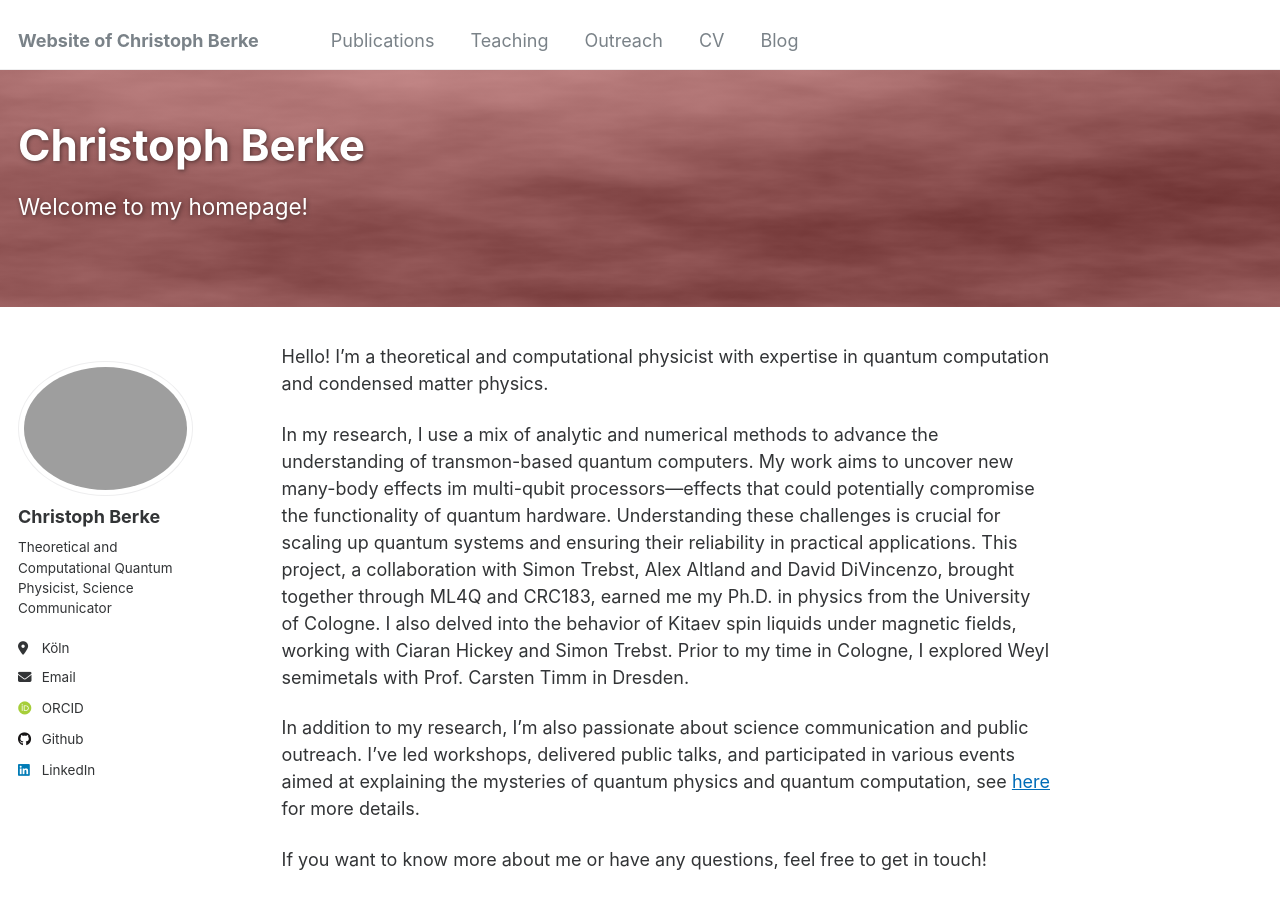
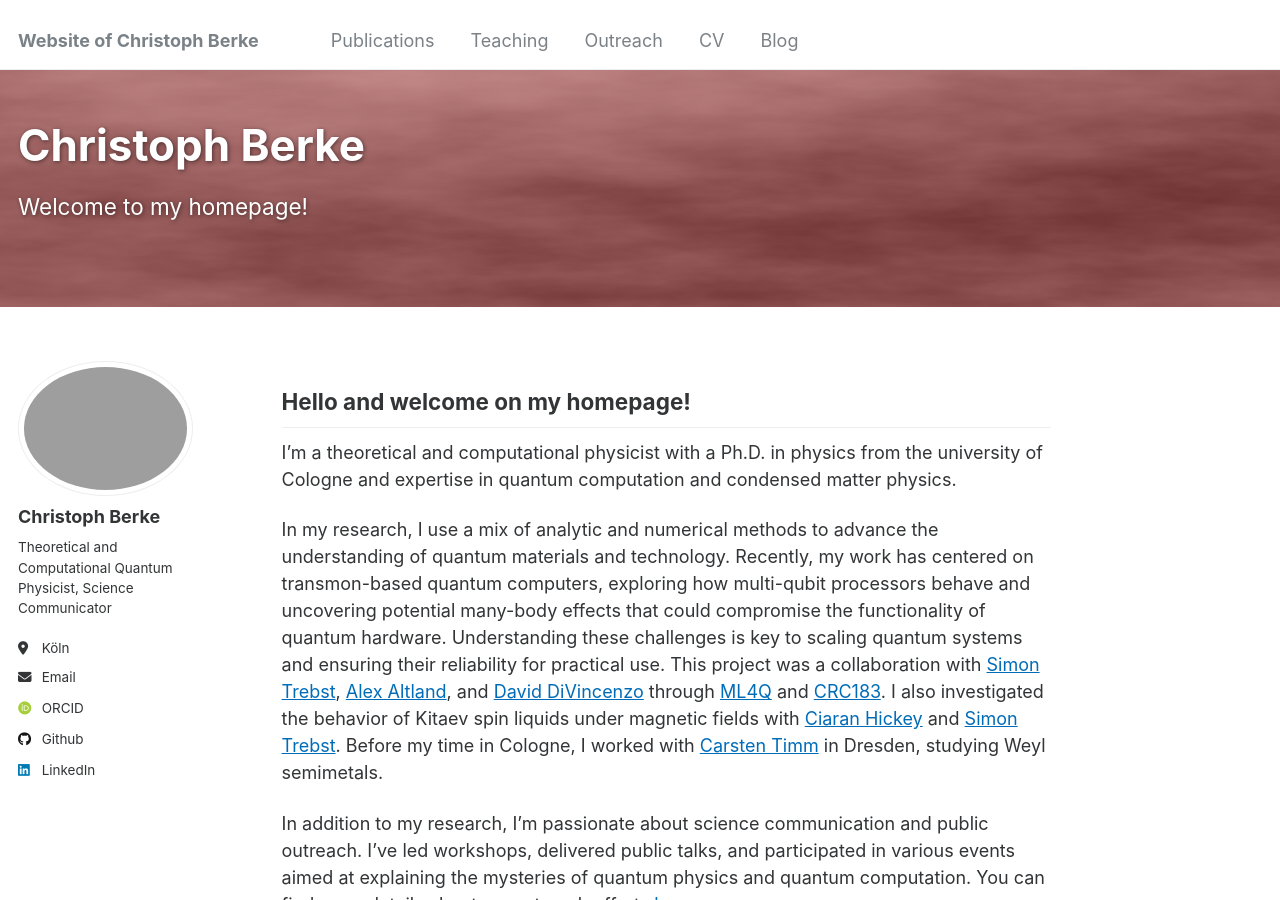
Before and after one commit to christophberke/christophberke.github.io, a Jekyll site: the page built from _pages/about.md, in a window 1280 px wide and 900 px high. Built offline with Jekyll 4.4.1, drawn with Linux system fonts in a browser that asks for light colours; some web fonts are replaced; some of the changed text lies outside the part shown.

Commit message:
Added links to collab. pages and slides.

```diff
--- a/_pages/about.md
+++ b/_pages/about.md
@@ -11,12 +11,13 @@ header:
   overlay_filter: rgba(140, 21, 21, 0.5)
 ---
 
-Hello! I'm a theoretical and computational physicist with expertise in quantum computation and condensed matter physics.
 
-In my research, I use a mix of analytic and numerical methods to advance the understanding of transmon-based quantum computers. My work aims to uncover new many-body effects im multi-qubit processors—effects that could potentially compromise the functionality of quantum hardware. Understanding these challenges is crucial for scaling up quantum systems and ensuring their reliability in practical applications.
-This project, a collaboration with Simon Trebst, Alex Altland and David DiVincenzo, brought together through ML4Q and CRC183, earned me my Ph.D. in physics from the University of Cologne. I also delved into the behavior of Kitaev spin liquids under magnetic fields, working with Ciaran Hickey and Simon Trebst. Prior to my time in Cologne, I explored Weyl semimetals with Prof. Carsten Timm in Dresden.
+## Hello and welcome on my homepage!
+I'm a theoretical and computational physicist with a Ph.D. in physics from the university of Cologne and expertise in quantum computation and condensed matter physics.
 
-In addition to my research, I'm also passionate about science communication and public outreach. I've led workshops, delivered public talks, and participated in various events aimed at explaining the mysteries of quantum physics and quantum computation, see
-[here](/outreach) for more details.
+In my research, I use a mix of analytic and numerical methods to advance the understanding of quantum materials and technology. Recently, my work has centered on transmon-based quantum computers, exploring how multi-qubit processors behave and uncovering potential many-body effects that could compromise the functionality of quantum hardware. Understanding these challenges is key to scaling quantum systems and ensuring their reliability for practical use.
+This project was a collaboration with [Simon Trebst](https://www.thp.uni-koeln.de/trebst/index.shtml), [Alex Altland](https://www.thp.uni-koeln.de/alexal/index.html), and [David DiVincenzo](https://www.fz-juelich.de/profile/divincenzo_d) through [ML4Q](https://ml4q.de) and [CRC183](https://www.crc183.uni-koeln.de). I also investigated the behavior of Kitaev spin liquids under magnetic fields with [Ciaran Hickey](https://people.ucd.ie/ciaran.hickey) and [Simon Trebst](https://www.thp.uni-koeln.de/trebst/index.shtml). Before my time in Cologne, I worked with [Carsten Timm](https://tu-dresden.de/mn/physik/itp/cmt/die-professur/inhaber) in Dresden, studying Weyl semimetals.
 
-If you want to know more about me or have any questions, feel free to get in touch!
+In addition to my research, I’m passionate about science communication and public outreach. I’ve led workshops, delivered public talks, and participated in various events aimed at explaining the mysteries of quantum physics and quantum computation. You can find more details about my outreach efforts [here](/outreach).
+
+If you’d like to know more about me or have any questions, feel free to get in touch!
```
Also changed, not shown: _pages/publications.md (+2 -2 lines), 1 other file.
